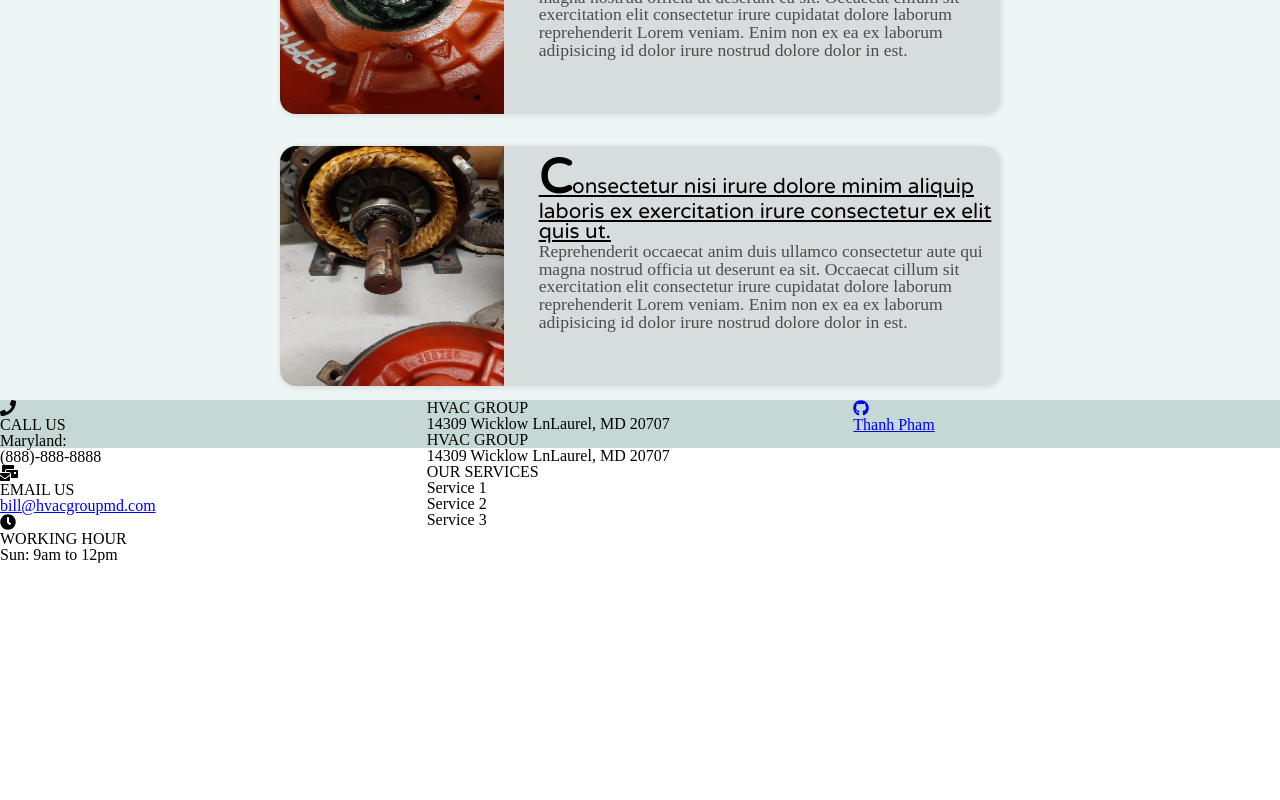
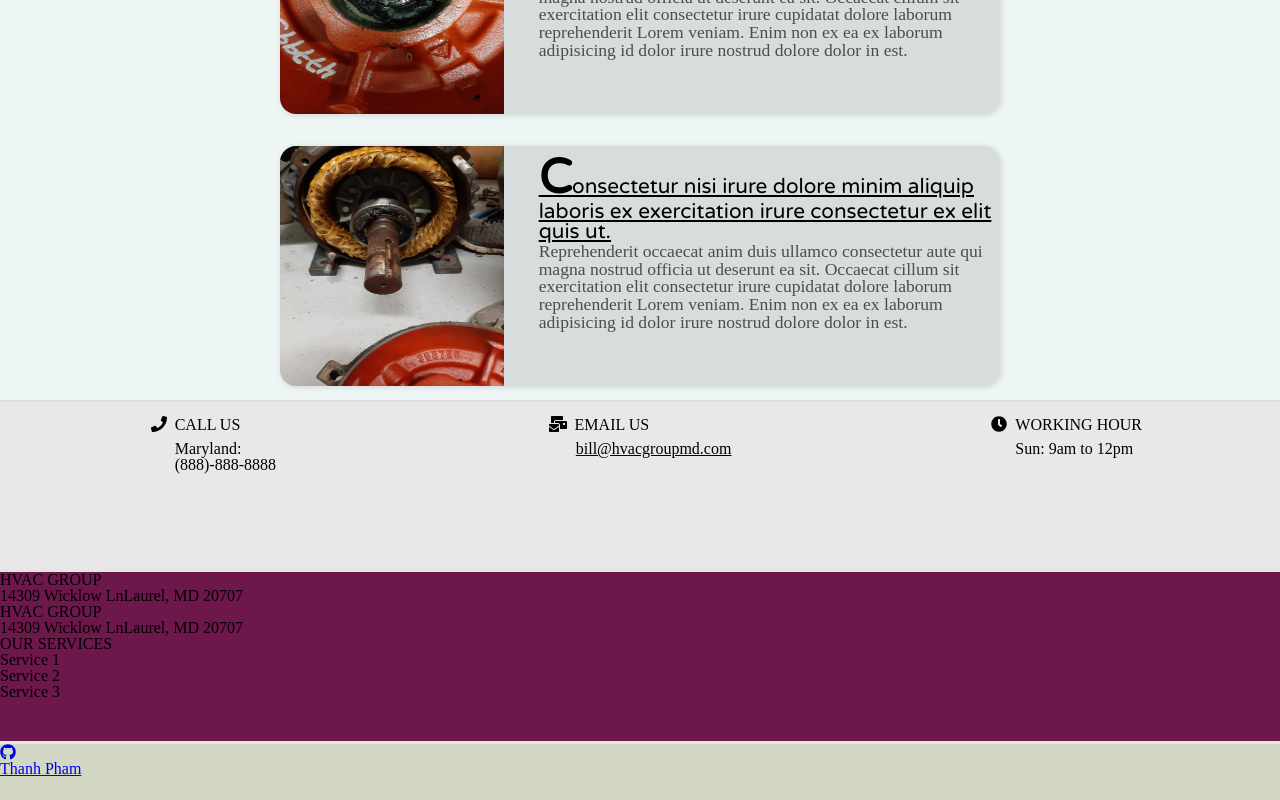
Before and after one commit to thpham1997/hvac_page, a React (Create React App) app: page / in a window 1280 px wide. Shown: the part 1408-2208 px from the top of the page. Before the commit the page ends 1971 px from the top, so only its background shows below. Built offline with nearby package versions, Linux system fonts and the light colour scheme.

Commit message:
Styling footer

```diff
--- a/src/component/Footer/_footer.scss
+++ b/src/component/Footer/_footer.scss
@@ -4,19 +4,66 @@
   //
   position: relative;
   display: grid;
-  grid-template-columns: repeat(3, 1fr);
-  background-color: $mainBgColor;
-  height: 3rem;
+  grid-template-rows: 3fr 3fr 1fr;
+  background-color: rgba(0, 0, 0, 0.1);
+  row-gap: 0.2rem;
+  height: 50vh;
 
-  &__info1{
-    margin: auto 2rem;
+  &__contactInfo{
+    background-color: rgba(255, 255, 255, 0.103);
+    display: grid;
+    grid-template-columns: repeat(3, 1fr);
+    justify-items: center;
+
+    & >*{
+      padding: 1rem;
+    }
+    .footer__phoneHeader {
+      & *{
+      display: inline-block;
+      }
+      & h1{
+        margin-left: 0.5rem;
+      }
+    }
+    .footer__phoneNumber{
+      margin-top: 0.5rem;
+      padding-left: 1.5rem;
+    }
+
+    .footer__emailHeader {
+      & *{
+      display: inline-block;
+      }
+      & h1{
+        margin-left: 0.5rem;
+      }
+    }
+    .footer__email > a{
+      display: block;
+      margin-top: 0.5rem;
+      padding-left: 1.7rem;
+      color: black;
+    }
+
+    .footer__hourHeader {
+      & *{
+      display: inline-block;
+      }
+      & h1{
+        margin-left: 0.5rem;
+      }
+    }
+    .footer__hour > p{
+      margin-top: 0.5rem;
+      padding-left: 1.5rem;
+    }
+
   }
-  &__info2{
-    margin: auto 2rem;
-    justify-self: center;
+  &__workingInfo{
+    background-color: hsl(325, 66%, 26%);
   }
-  &__info3{
-    justify-self: flex-end;
-    margin: auto 2rem;
+  &__designerInfo{
+    background-color: hsl(76, 20%, 81%);
   }
 }
```
